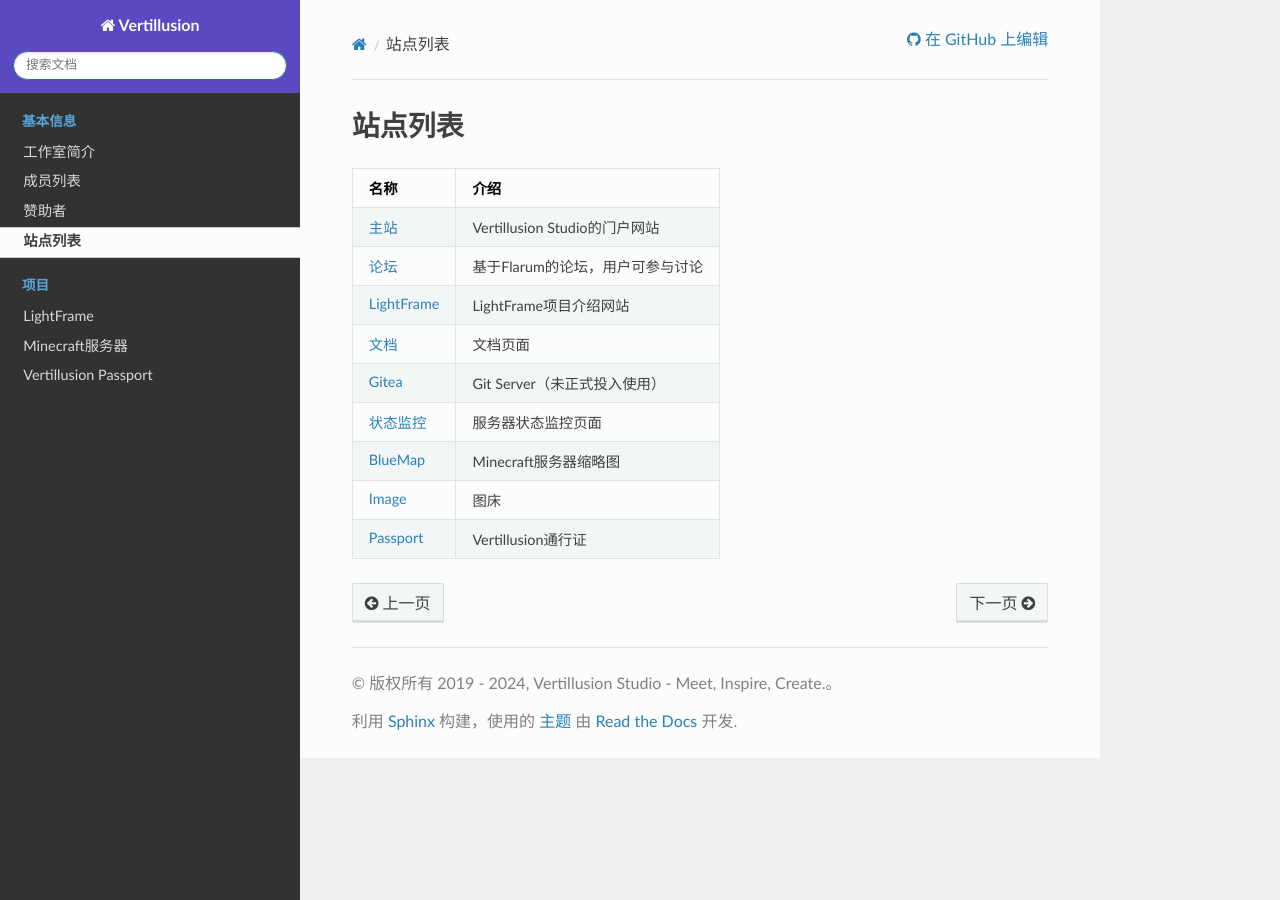
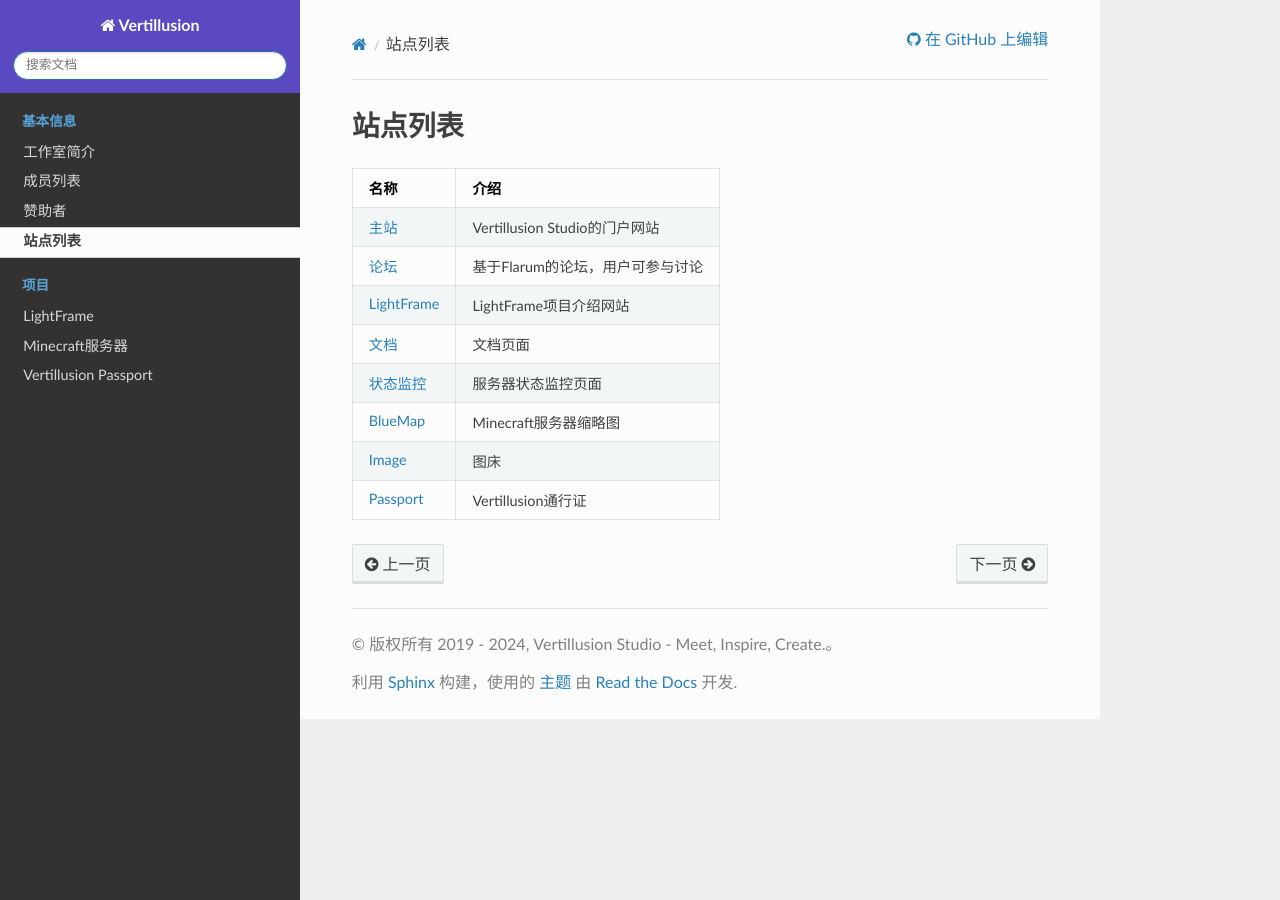
Before and after one commit to yizhixianyuuuu/docs.vertillusion.com, a Sphinx documentation site: the page built from source/basic/Websites.md, in a window 1280 px wide. Built offline with Sphinx 7.4.7 and the Read the Docs theme 2.0.0, drawn with Linux system fonts in a browser that asks for light colours.

Commit message:
sites: Drop gitea

```diff
--- a/source/basic/Websites.md
+++ b/source/basic/Websites.md
@@ -6,7 +6,6 @@
 | [论坛](https://forum.vertillusion.com/) | 基于Flarum的论坛，用户可参与讨论 |
 | [LightFrame](https://lightframe.vertillusion.xyz/) | LightFrame项目介绍网站 |
 | [文档](https://docs.vertillusion.com/) | 文档页面 |
-| [Gitea](https://git.vertillusion.com/) | Git Server（未正式投入使用） |
 | [状态监控](https://status.vertillusion.com/) | 服务器状态监控页面 |
 | [BlueMap](https://map.vertillusion.com/) | Minecraft服务器缩略图 |
 | [Image](https://image.vertillusion.com/) | 图床 |
```
Also changed, not shown: source/projects/Passport.md (+0 -1 lines).
